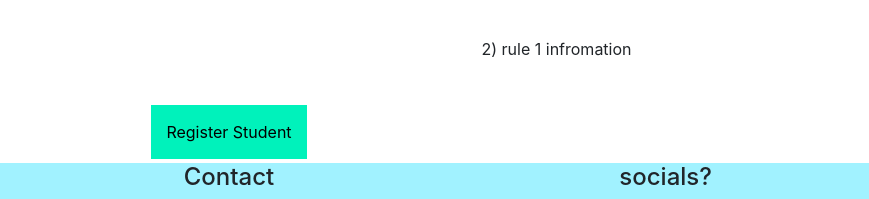
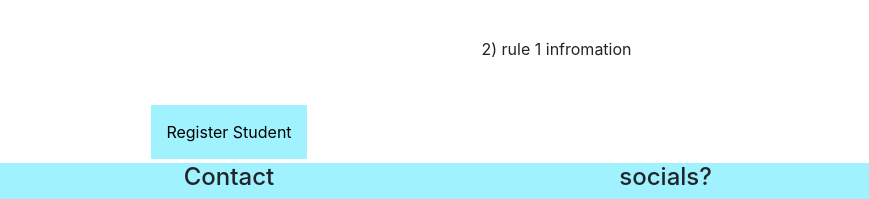
Before and after one commit to garfield8123/tutoringwebsite, a plain HTML site: page index.html in a window 1280 px wide. Shown: the part 1007-1206 px from the top of the page, 411-1280 px from the left. Drawn offline with nearby package versions, Linux system fonts and the light colour scheme.

Commit message:
update the site

```diff
--- a/index.css
+++ b/index.css
@@ -13,7 +13,7 @@
   padding: 35px 24px 35px 50px;
 }
 .button {
-  background-color: #00f2bb;
+  background-color: #a1f2ff;
   border: none;
   color: black;
   padding: 15px 15px;
```
